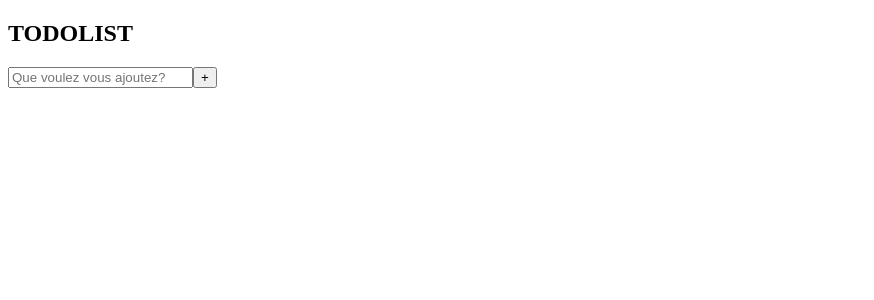
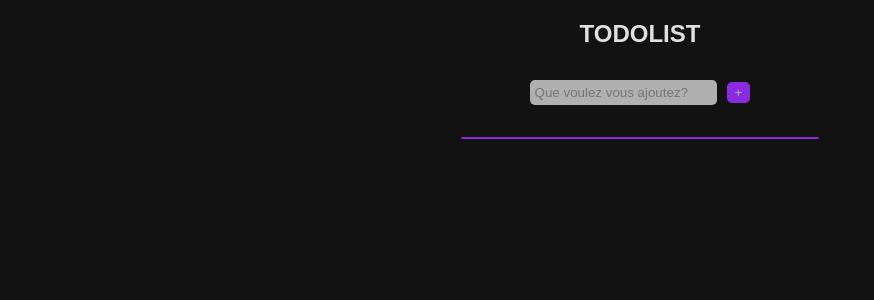
Before and after one commit to Cily45/to-do-list, an Angular app: page / in a window 1280 px wide. Shown: the top 300 px of the page, without its empty margins (0-874 px from the left). Built offline with nearby package versions, Linux system fonts and the light colour scheme.

Commit message:
add sortTodo after add add css

```diff
--- a/src/app/app.component.css
+++ b/src/app/app.component.css
@@ -0,0 +1,56 @@
+
+h2 {
+  text-align: center;
+  color: #e0e0e0;
+}
+
+form {
+  text-align: center;
+  margin:  2em auto;
+}
+
+input {
+  border-radius: 5px;
+  border: transparent;
+  padding: 5px;
+  background-color: #B0B0B0;
+
+}
+
+#valid-btn{
+  background-color: blueviolet;
+  border-radius: 5px;
+  border-color: transparent;
+  margin-left: 10px;
+  color: #B0B0B0;
+}
+
+ul{
+  width: 25%;
+  margin: auto;
+  border: blueviolet solid 1px;
+  border-radius: 15px;
+  background-color: #1F1F1F;
+}
+
+li {
+  display: flex;
+  align-items: center;
+  margin: 15px;
+  color: #B0B0B0;
+}
+
+li > * {
+  margin-left: 10px;
+}
+
+.todo-btn{
+  background-color: transparent;
+  border: none;
+  color: #CF6679;
+}
+
+input[type="checkbox"]:checked + label {
+  text-decoration: line-through;
+  color: #B0B0B0;
+}
--- a/src/app/app.component.html
+++ b/src/app/app.component.html
@@ -1,12 +1,12 @@
 <h2>TODOLIST</h2>
 <form (submit)="addTodo(input)">
   <input type="text" #input placeholder="Que voulez vous ajoutez?">
-  <button>+</button>
+  <button id="valid-btn">+</button>
 </form>
-<ul>
+<ul >
     <li *ngFor="let todo of todos;">
-      <p>{{todo.id}}: {{todo.value}}</p>
-      <input type="checkbox" (click)="changeCheckbox(todo.id)">
-      <button (click)="deleteTodo(todo.id)"><i class="fa-solid fa-xmark"></i></button>
+      <input type="checkbox" name="{{todo.id}}" (click)="changeCheckbox(todo.id)">
+      <label for="{{todo.id}}">{{todo.value}}</label>
+      <button class="todo-btn" (click)="deleteTodo(todo.id)"><i class="fa-solid fa-xmark"></i></button>
     </li>
 </ul>
--- a/src/app/app.component.ts
+++ b/src/app/app.component.ts
@@ -22,6 +22,7 @@ export class AppComponent {
         id: this.lastId, value: input.value, isChecked: false
       });
       input.value = '';
+      this.sortTodos()
     }
   }
 
--- a/src/styles.css
+++ b/src/styles.css
@@ -1 +1,5 @@
 /* You can add global styles to this file, and also import other style files */
+body {
+  font-family: Arial, Helvetica, sans-serif;
+  background-color: #121212;
+}
```
